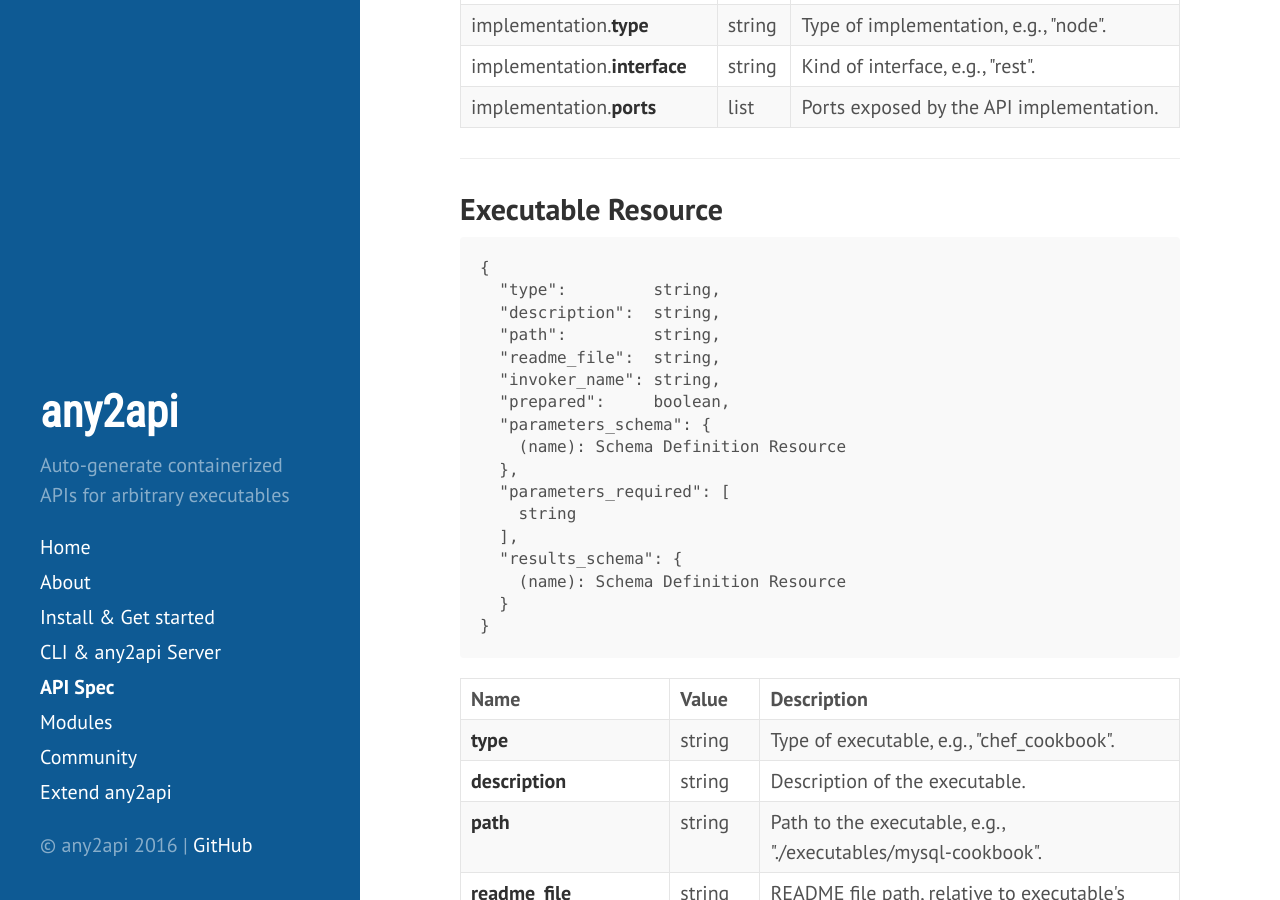
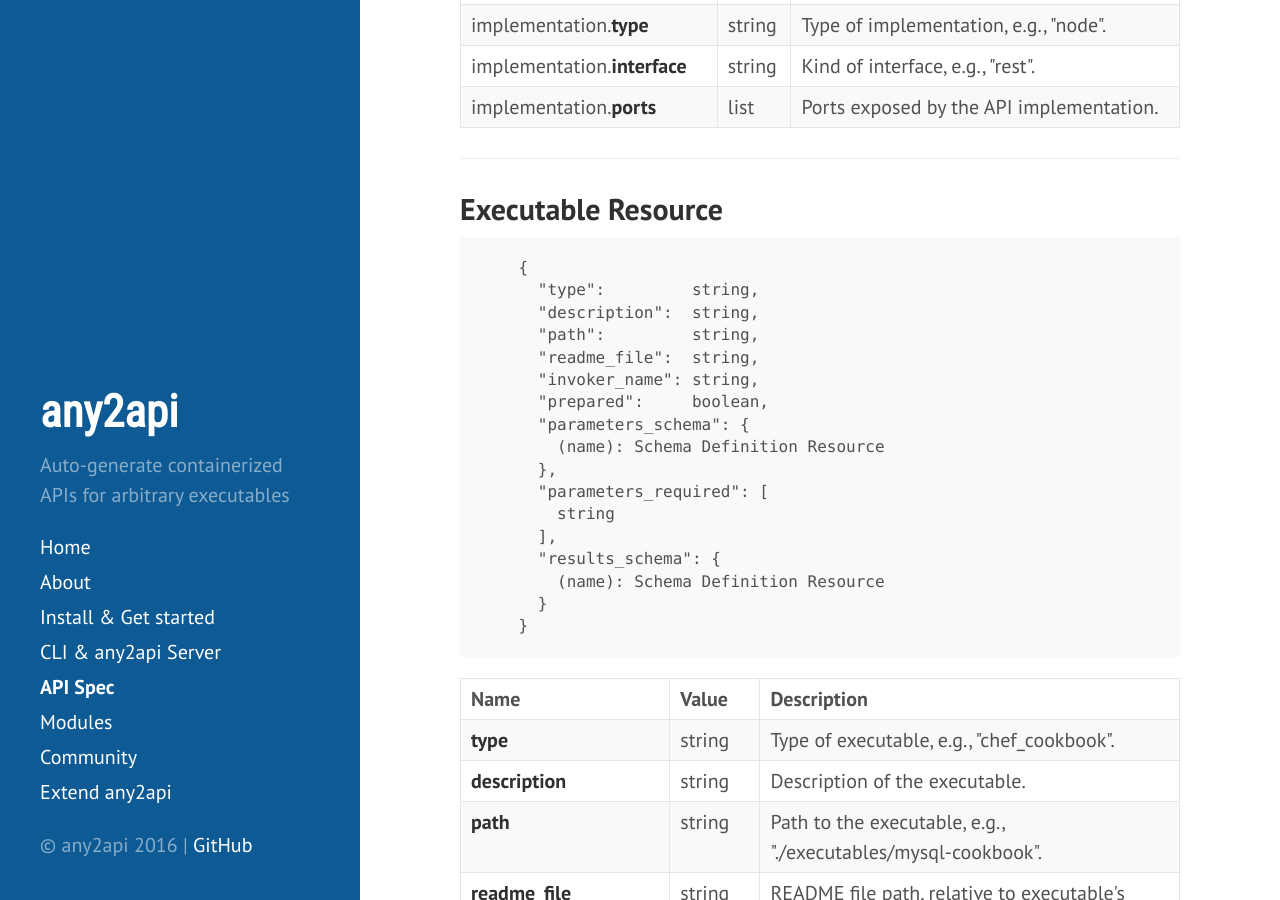
Before and after one commit to any2api/any2api.github.io, a Jekyll site: the page built from apispec.md, in a window 1280 px wide and 900 px high, scrolled down 1526 px. Built offline with Jekyll 4.4.1, drawn with Linux system fonts in a browser that asks for light colours.

Commit message:
minor fixes to finalize jekyll 3 upgrade

````diff
--- a/_config.yml
+++ b/_config.yml
@@ -8,5 +8,13 @@ author:
   name:           'Johannes Wettinger'
   url:            https://github.com/jojow
 
+gems:
+- 'jekyll-paginate'
+
 permalink:        pretty
 paginate:         3
+paginate_path:    'page:num'
+
+kramdown:
+  input: GFM
+  syntax_highlighter: rouge
--- a/apispec.md
+++ b/apispec.md
@@ -17,24 +17,26 @@ In the following the complete structure of an API spec is explained in detail.
 
 ## API Spec Structure
 
-    {
-      "executables": {
-        (name): Executable Resource
-      },
-      "invokers": {
-        (name): Invoker Resource
-      },
-      "implementation": {
-        "title":       string,
-        "description": string,
-        "path":        string,
-        "type":        string,
-        "interface":   string,
-        "ports": [
-          string
-        ]
-      }
-    }
+``` plaintext
+{
+  "executables": {
+    (name): Executable Resource
+  },
+  "invokers": {
+    (name): Invoker Resource
+  },
+  "implementation": {
+    "title":       string,
+    "description": string,
+    "path":        string,
+    "type":        string,
+    "interface":   string,
+    "ports": [
+      string
+    ]
+  }
+}
+```
 
 <table>
   <thead style="text-align: left;">
@@ -106,8 +108,10 @@ In the following the complete structure of an API spec is explained in detail.
 <hr />
 
 <a name="executable-resource"></a>
+
 ## Executable Resource
 
+``` plaintext
     {
       "type":         string,
       "description":  string,
@@ -125,6 +129,7 @@ In the following the complete structure of an API spec is explained in detail.
         (name): Schema Definition Resource
       }
     }
+```
 
 <table>
   <thead style="text-align: left;">
@@ -196,12 +201,15 @@ In the following the complete structure of an API spec is explained in detail.
 <hr />
 
 <a name="invoker-resource"></a>
+
 ## Invoker Resource
 
-    {
-      "path":   string,
-      "expose": boolean
-    }
+``` plaintext
+{
+  "path":   string,
+  "expose": boolean
+}
+```
 
 <table>
   <thead style="text-align: left;">
@@ -228,17 +236,20 @@ In the following the complete structure of an API spec is explained in detail.
 <hr />
 
 <a name="schema-definition-resource"></a>
+
 ## Schema Definition Resource
 
-    {
-      "type":         string,
-      "content_type": string,
-      "description":  string,
-      "default":      any,
-      "mapping":      any,
-      "json_schema":  object,
-      "xml_schema":   string
-    }
+``` plaintext
+{
+  "type":         string,
+  "content_type": string,
+  "description":  string,
+  "default":      any,
+  "mapping":      any,
+  "json_schema":  object,
+  "xml_schema":   string
+}
+```
 
 <table>
   <thead style="text-align: left;">
````
